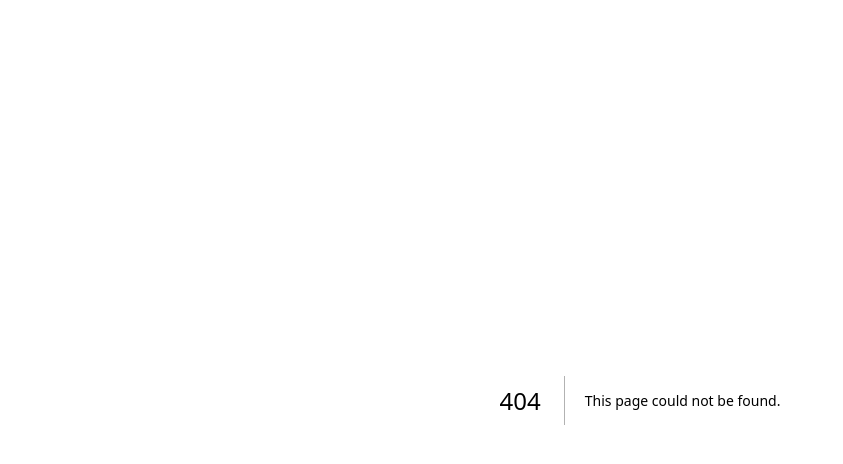
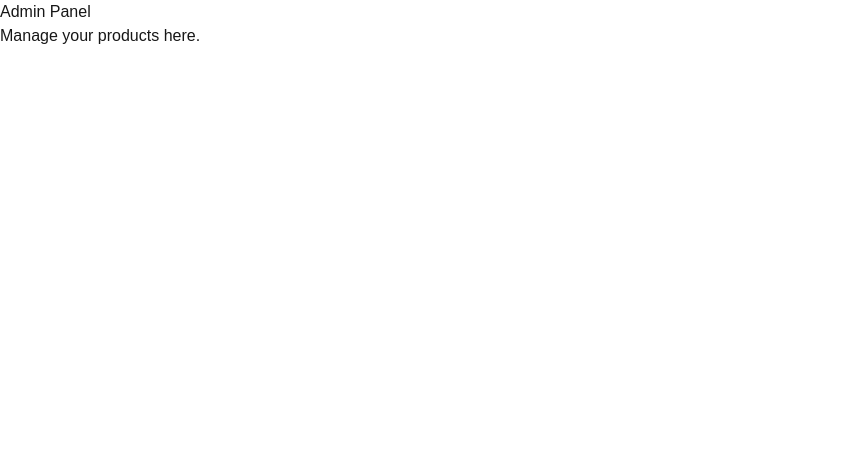
Before and after one commit to zoefisk/clothing-store, a Next.js app: page /admin-panel in a window 1280 px wide. Before the commit this address had no page. Shown: the top 464 px of the page, without its empty margins (0-843 px from the left). Built offline with nearby package versions, Linux system fonts and the light colour scheme.

Commit message:
Created admin panel placeholder

```diff
--- /dev/null
+++ b/src/app/admin-panel/page.tsx
@@ -0,0 +1,11 @@
+
+
+export default function AdminPanel() {
+    return (
+        <div>
+        <h1>Admin Panel</h1>
+        <p>Manage your products here.</p>
+        {/* Add your admin panel components here */}
+        </div>
+    );
+}
```
